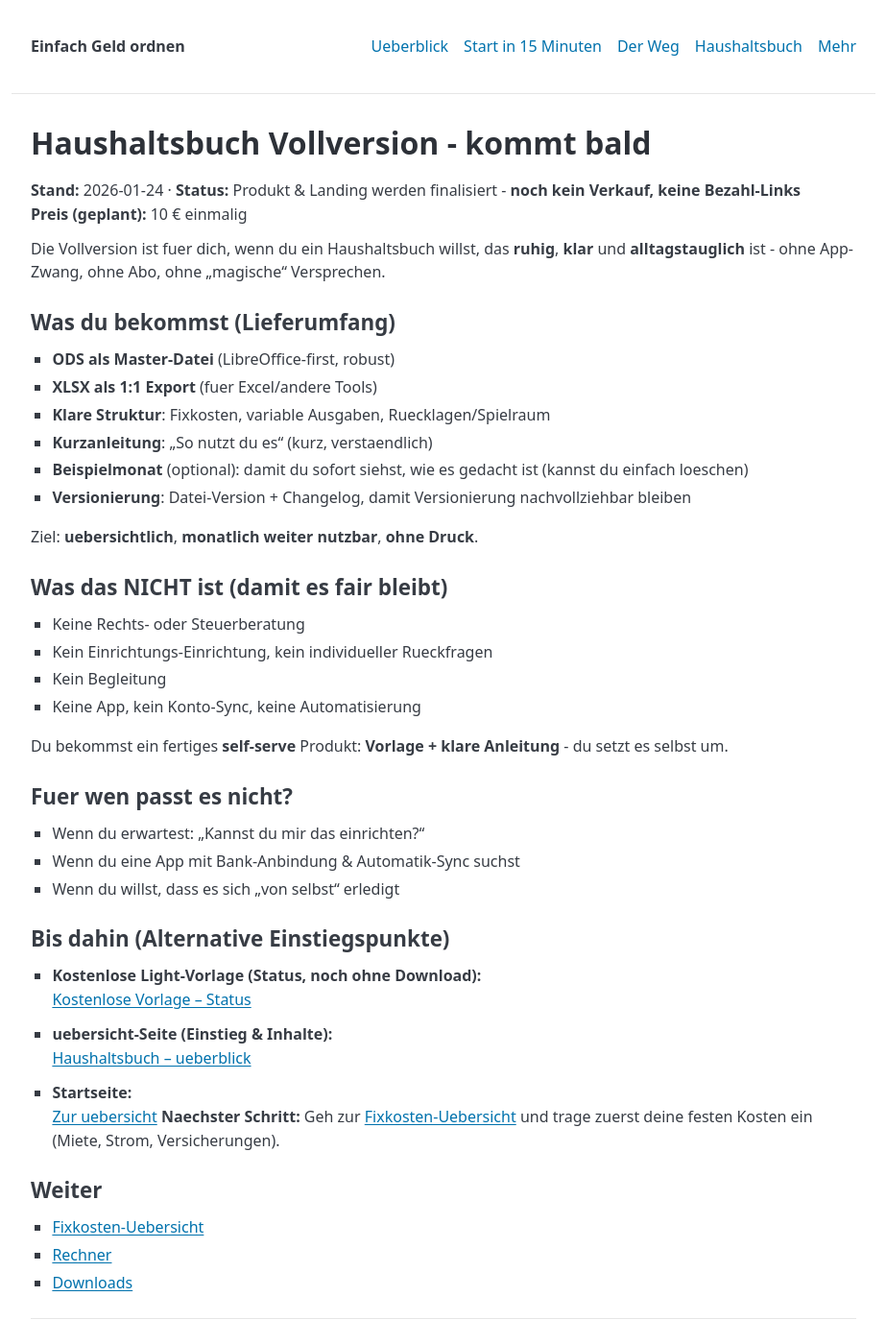
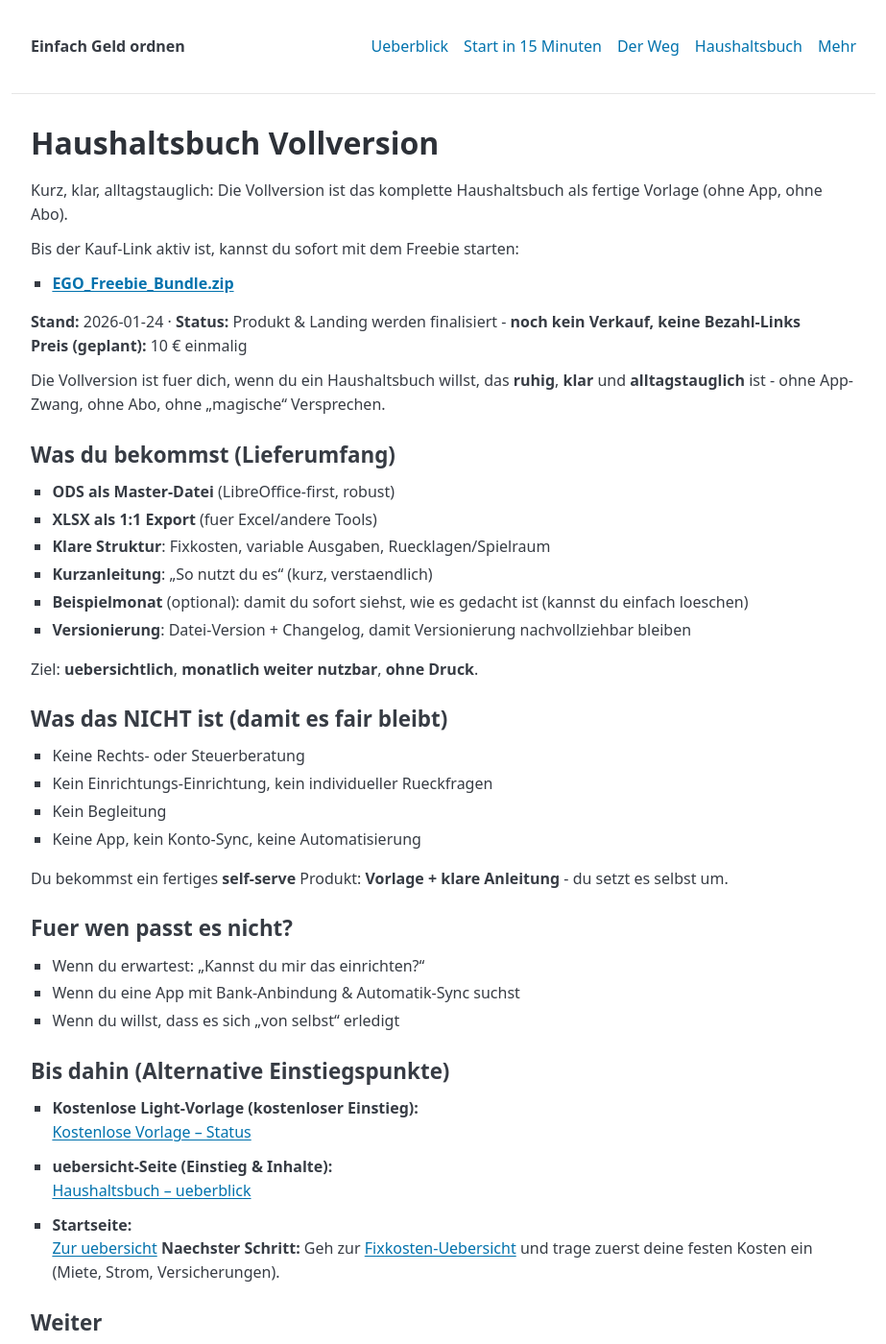
Before and after one commit to gluecklich-tools/einfach-geld-ordnen, a Jekyll site: the page built from seiten/haushaltsbuch-vollversion.md, in a window 1280 px wide and 1400 px high. Shown: the whole window at 96% size, without its empty margins (178-1101 px from the left). Built offline with Jekyll 4.4.1, drawn with Linux system fonts in a browser that asks for light colours.

Commit message:
Klaus-Run: automated gates + push 2026-02-22 14:02

```diff
--- a/seiten/haushaltsbuch-vollversion.md
+++ b/seiten/haushaltsbuch-vollversion.md
@@ -8,7 +8,13 @@ nav_order: 110
 flow_systemlinks: true
 description: "Haushaltsbuch Vollversion - kommt bald – kurze Einordnung + klare nächste Schritte. Haushaltsbuch, Fixkosten, Rücklagen, Schulden: einfach ohne App."
 ---
-# Haushaltsbuch Vollversion - kommt bald
+# Haushaltsbuch Vollversion
+
+Kurz, klar, alltagstauglich: Die Vollversion ist das komplette Haushaltsbuch als fertige Vorlage (ohne App, ohne Abo).
+
+Bis der Kauf-Link aktiv ist, kannst du sofort mit dem Freebie starten:
+
+- **[EGO_Freebie_Bundle.zip]({{ site.baseurl }}/downloads/bundles/EGO_Freebie_Bundle.zip)**
 
 **Stand:** 2026-01-24 · **Status:** Produkt & Landing werden finalisiert - **noch kein Verkauf, keine Bezahl-Links**
 **Preis (geplant):** 10 € einmalig
@@ -43,14 +49,14 @@ Du bekommst ein fertiges **self-serve** Produkt: **Vorlage + klare Anleitung** -
 
 ## Bis dahin (Alternative Einstiegspunkte)
 
-- **Kostenlose Light-Vorlage (Status, noch ohne Download):**
-  [Kostenlose Vorlage – Status]({{site.baseurl}}/seiten/haushaltsbuch-vorlage-kostenlos.html)
+- **Kostenlose Light-Vorlage (kostenloser Einstieg):**
+  [Kostenlose Vorlage – Status]({{ site.baseurl }}/seiten/haushaltsbuch-vorlage-kostenlos.html)
 
 - **uebersicht-Seite (Einstieg & Inhalte):**
-  [Haushaltsbuch – ueberblick]({{site.baseurl}}/seiten/haushaltsbuch.html)
+  [Haushaltsbuch – ueberblick]({{ site.baseurl }}/seiten/haushaltsbuch.html)
 
 - **Startseite:**
-  [Zur uebersicht]({{site.baseurl}}/pillar/index.html)
+  [Zur uebersicht]({{ site.baseurl }}/pillar/index.html)
 **Naechster Schritt:** Geh zur [Fixkosten-Uebersicht]({{ site.baseurl }}/seiten/fixkosten-uebersicht.html) und trage zuerst deine festen Kosten ein (Miete, Strom, Versicherungen).
 
 ## Weiter
```
